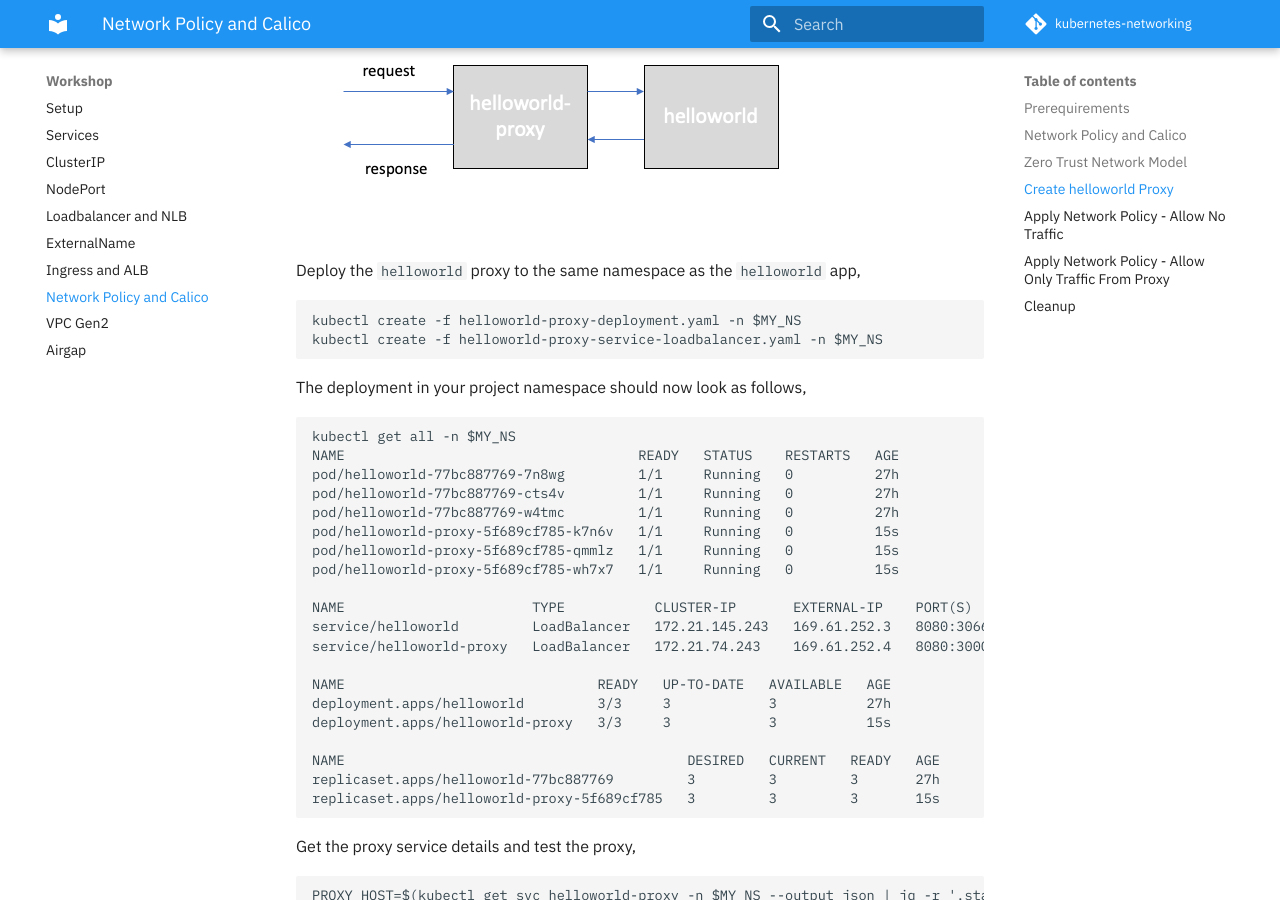
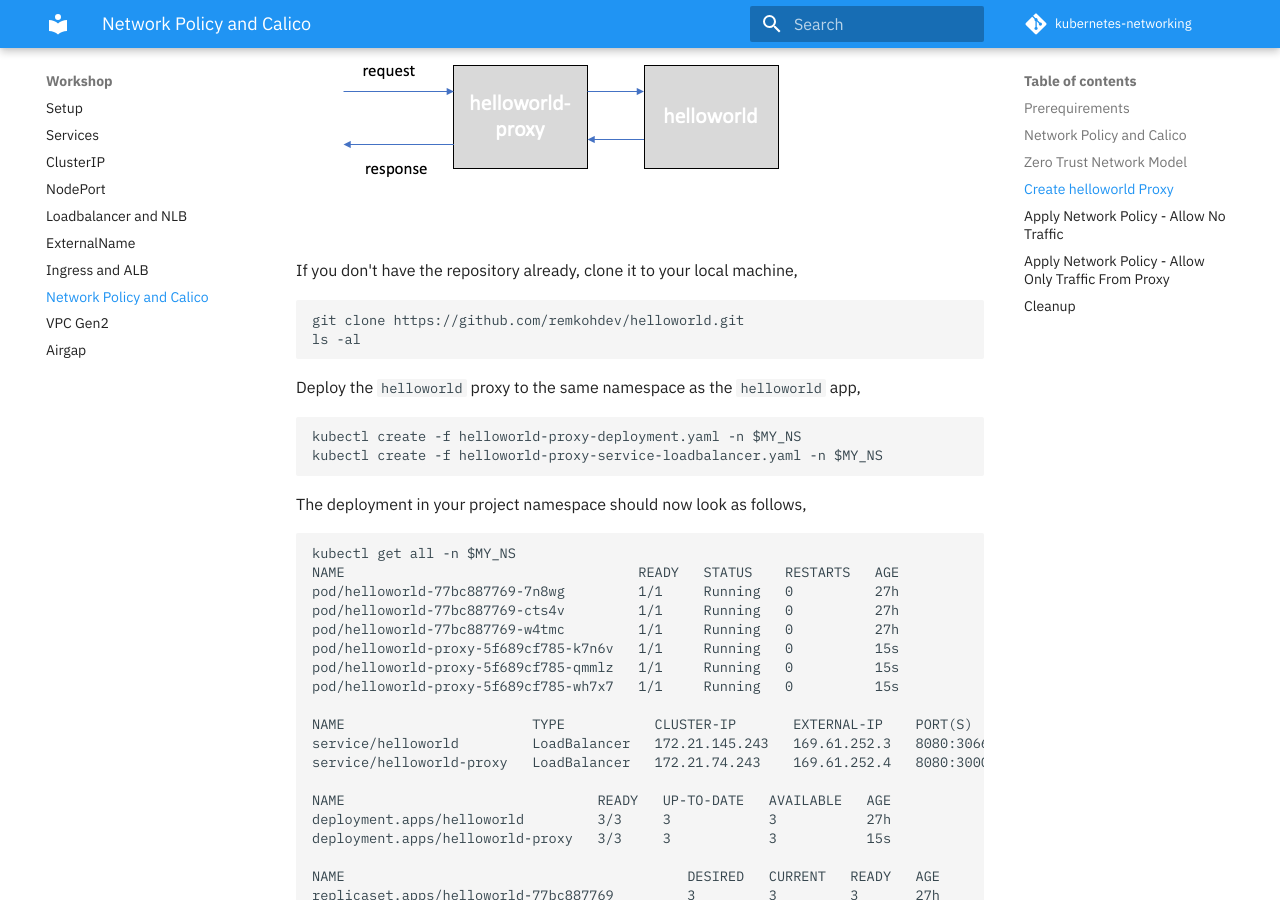
Before and after one commit to IBM/kubernetes-networking, an MkDocs documentation site: the page built from docs/networkpolicy.md, in a window 1280 px wide and 900 px high, scrolled down 2846 px. Built offline with MkDocs 1.6.1 and Material for MkDocs 9.7.7, drawn with Linux system fonts in a browser that asks for light colours; comment, search, counter and statistics services are not loaded.

Commit message:
Update networkpolicy.md

````diff
--- a/docs/networkpolicy.md
+++ b/docs/networkpolicy.md
@@ -96,6 +96,13 @@ Adopting a zero trust network model is best practice for securing workloads and
 For this tutorial, we will use an additional app called `helloworld-proxy`, which proxies requests to the `helloworld` app.
 
 ![helloworld proxy architecture](images/helloworld-proxy.png)
+
+If you don't have the repository already, clone it to your local machine,
+
+```
+git clone https://github.com/remkohdev/helloworld.git
+ls -al
+```
 
 Deploy the `helloworld` proxy to the same namespace as the `helloworld` app,
 
````
